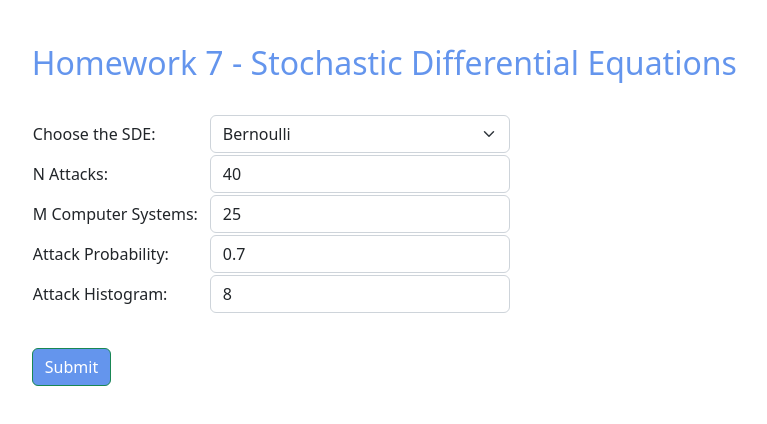
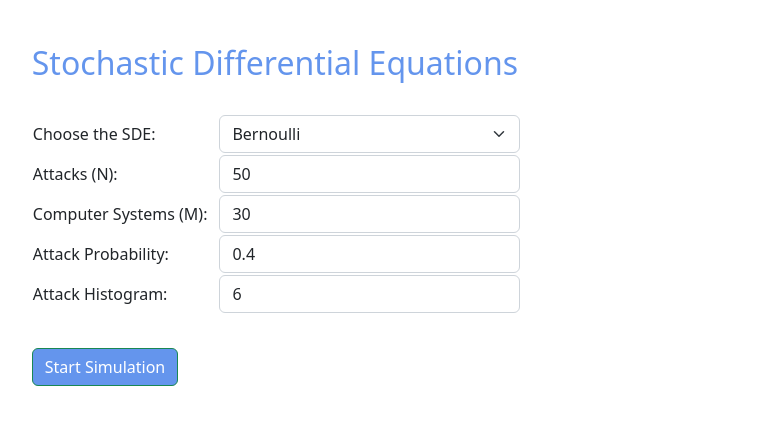
Before and after one commit to Bazz-zzaB/hm_07, a plain HTML site: page index.html in a window 1280 px wide. Shown: the top 424 px of the page, without its empty margins (13-780 px from the left). Drawn offline with nearby package versions, Linux system fonts and the light colour scheme.

Commit message:
Update index.html

```diff
--- a/index.html
+++ b/index.html
@@ -1,7 +1,7 @@
 <!DOCTYPE html>
 <html>
     <head>
-        <title> HOMEWORK 7 </title>
+        <title> HOMEWORK_07 </title>
         <meta name="viewport" content="width=device-width, initial-scale=1.0">
         <link href="https://cdn.jsdelivr.net/npm/bootstrap@5.2.3/dist/css/bootstrap.min.css" rel="stylesheet">
         <script src="https://cdn.jsdelivr.net/npm/bootstrap@5.2.3/dist/js/bootstrap.bundle.min.js"></script>
@@ -10,7 +10,7 @@
     <body>
         <div style="background-color: white; width:93vw; margin-top: 20px; margin-left:3.5vw ;">
             <br>
-            <h2 style="color: cornflowerblue;">Homework 7 - Stochastic Differential Equations </h2>
+            <h2 style="color: cornflowerblue;">Stochastic Differential Equations </h2>
             <br>
             <form id="f1">
                 <div class="form-group">
@@ -31,29 +31,29 @@
                             </td>
                         </tr>
                         <tr>
-                            <td><label id="labelnumberN" for="numberN" style="margin-right: 10px;">N Attacks:</label></td>
-                            <td><input type="text" class="form-control" style="max-width: 25vw; margin-right: 3vw;" id="numberN" required value="40"> </td>
+                            <td><label id="labelnumberN" for="numberN" style="margin-right: 10px;">Attacks (N):</label></td>
+                            <td><input type="text" class="form-control" style="max-width: 25vw; margin-right: 3vw;" id="numberN" required value="50"> </td>
 
                         </tr>
                         <tr>
-                            <td><label id="labelnumberM" for="numberM" style="margin-right: 10px;">M Computer Systems:</label></td>
-                            <td><input type="text" class="form-control" style="max-width: 25vw; margin-right: 3vw;" id="numberM" required value="25"> </td>
+                            <td><label id="labelnumberM" for="numberM" style="margin-right: 10px;">Computer Systems (M):</label></td>
+                            <td><input type="text" class="form-control" style="max-width: 25vw; margin-right: 3vw;" id="numberM" required value="30"> </td>
                         </tr>
                         <tr>
                             <td><label id="labelProbability" for="Probability" style="margin-right: 10px;">Attack Probability:</label></td>
-                            <td><input type="text" class="form-control" style="max-width: 25vw; margin-right: 3vw;" id="Probability" required value="0.7"> </td>
+                            <td><input type="text" class="form-control" style="max-width: 25vw; margin-right: 3vw;" id="Probability" required value="0.4"> </td>
                         </tr>
                         <tr>
                             <td><label id="labelnumberA" for="numberA" style="margin-right: 10px;">Attack Histogram:</label></td>
-                            <td><input type="text" class="form-control" style="max-width: 25vw; margin-right: 3vw;" id="numberA" required value="8"> </td>
+                            <td><input type="text" class="form-control" style="max-width: 25vw; margin-right: 3vw;" id="numberA" required value="6"> </td>
                         </tr>
                         <tr>
                             <td><label id="labelLambda" for="Lambda" style="margin-right: 10px;">λ:</label></td>
-                            <td><input type="text" class="form-control" style="max-width: 25vw; margin-right: 3vw;" id="Lambda" required value="7"> </td>
+                            <td><input type="text" class="form-control" style="max-width: 25vw; margin-right: 3vw;" id="Lambda" required value="9"> </td>
                         </tr>
                         <tr>
                             <td><label id="labelsigmaValue" for="sigmaValue" style="margin-right: 10px;">σ:</label></td>
-                            <td><input type="text" class="form-control" style="max-width: 25vw; margin-right: 3vw;" id="sigmaValue" required value="0.4"> </td>
+                            <td><input type="text" class="form-control" style="max-width: 25vw; margin-right: 3vw;" id="sigmaValue" required value="0.3"> </td>
                         </tr>
                         <tr>
                             <td><label id="labelmuValue" for="muValue" style="margin-right: 10px;">μ:</label></td>
@@ -61,16 +61,16 @@
                         </tr>
                         <tr>
                             <td><label id="labelthetaValue" for="thetaValue" style="margin-right: 10px;">ϑ:</label></td>
-                            <td><input type="text" class="form-control" style="max-width: 25vw; margin-right: 3vw;" id="thetaValue" required value="0.2"> </td>
+                            <td><input type="text" class="form-control" style="max-width: 25vw; margin-right: 3vw;" id="thetaValue" required value="0.1"> </td>
                         </tr>
                         <tr>
                             <td><label id="labelkValue" for="kValue" style="margin-right: 10px;">K:</label></td>
-                            <td><input type="text" class="form-control" style="max-width: 25vw; margin-right: 3vw;" id="kValue" required value="0.2"> </td>
+                            <td><input type="text" class="form-control" style="max-width: 25vw; margin-right: 3vw;" id="kValue" required value="0.1"> </td>
                         </tr>
                     </table>
                     <br>
                     <div style="display: flex; align-items: center;"></div>
-                    <button type="button" class="btn btn-success" style="color: white;background-color: cornflowerblue;" onclick="collectData()"> Submit </button>
+                    <button type="button" class="btn btn-success" style="color: white;background-color: cornflowerblue;" onclick="collectData()"> Start Simulation </button>
                     </div>
                     <br>
                     <canvas id="myCanvas" style="align-self: center;"></canvas>
```
